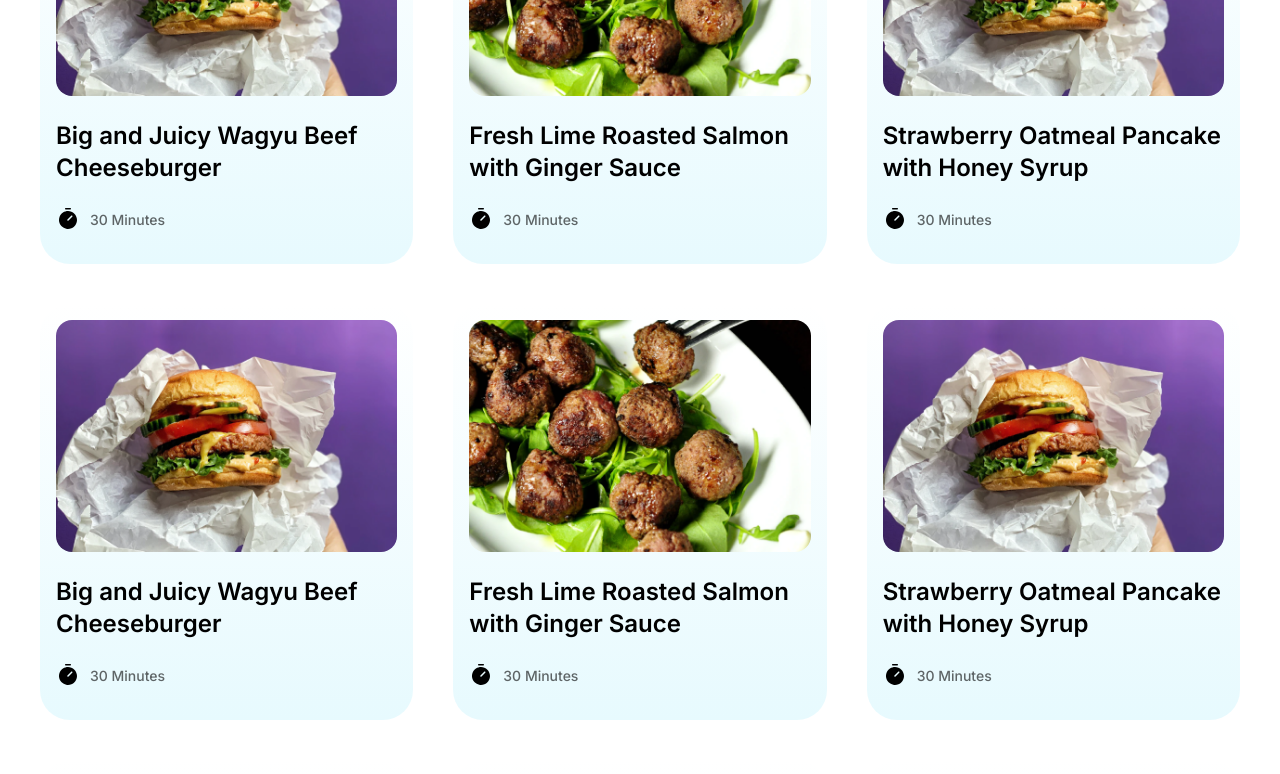
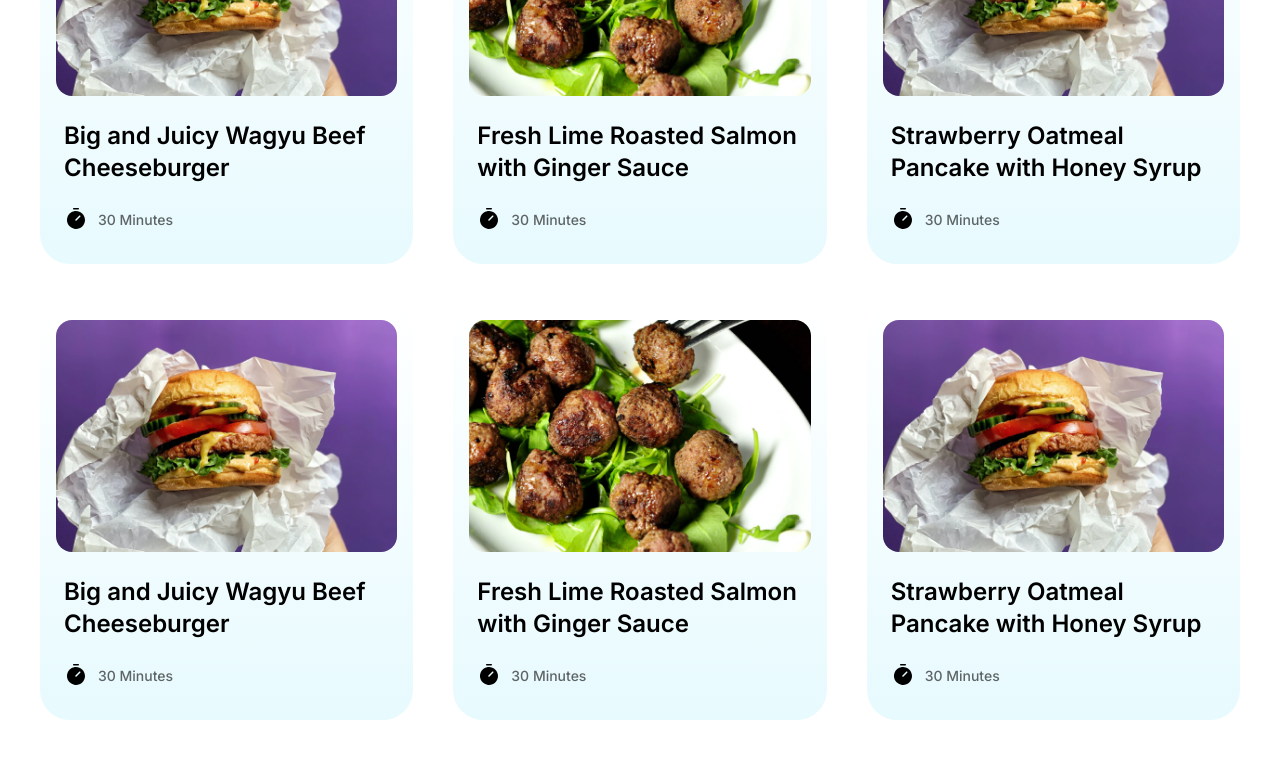
Before and after one commit to abduvalidev/foodiland-food, a React (Vite) app: page / in a window 1280 px wide. Shown: the part 1820-2594 px from the top of the page. Built offline with nearby package versions, Linux system fonts and the light colour scheme.

Commit message:
change padding

```diff
--- a/src/components/Home/Recipes.jsx
+++ b/src/components/Home/Recipes.jsx
@@ -62,10 +62,10 @@ export default function Recipes() {
                   alt="img"
                 />
               </div>
-              <h4 className="font-semibold text-lg md:text-2xl">
+              <h4 className="font-semibold text-lg md:text-2xl px-2">
                 {card.title}
               </h4>
-              <div className="pb-4">
+              <div className="pb-4 px-2">
                 <div className="flex items-center gap-x-2.5">
                   <img src={TimerSvg} alt="time" />
                   <span className="font-medium text-black/60 text-sm">
```
